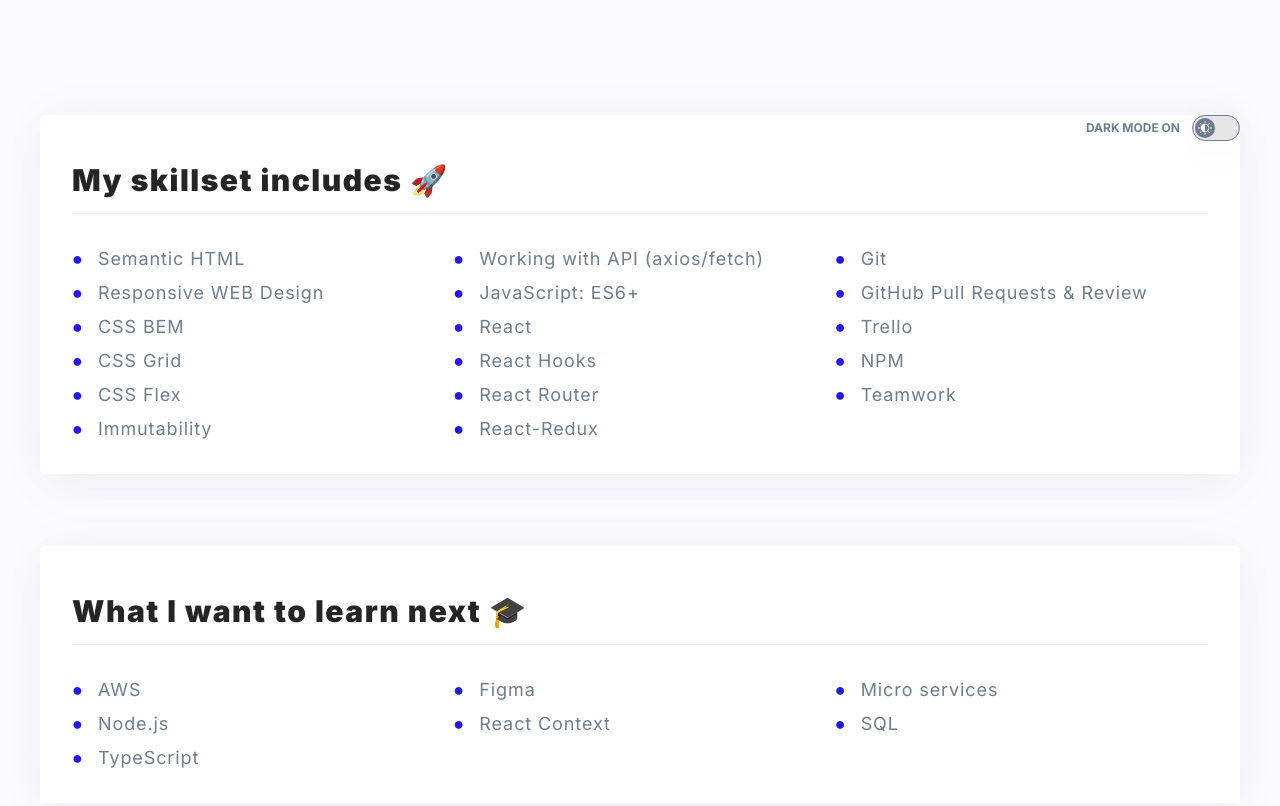
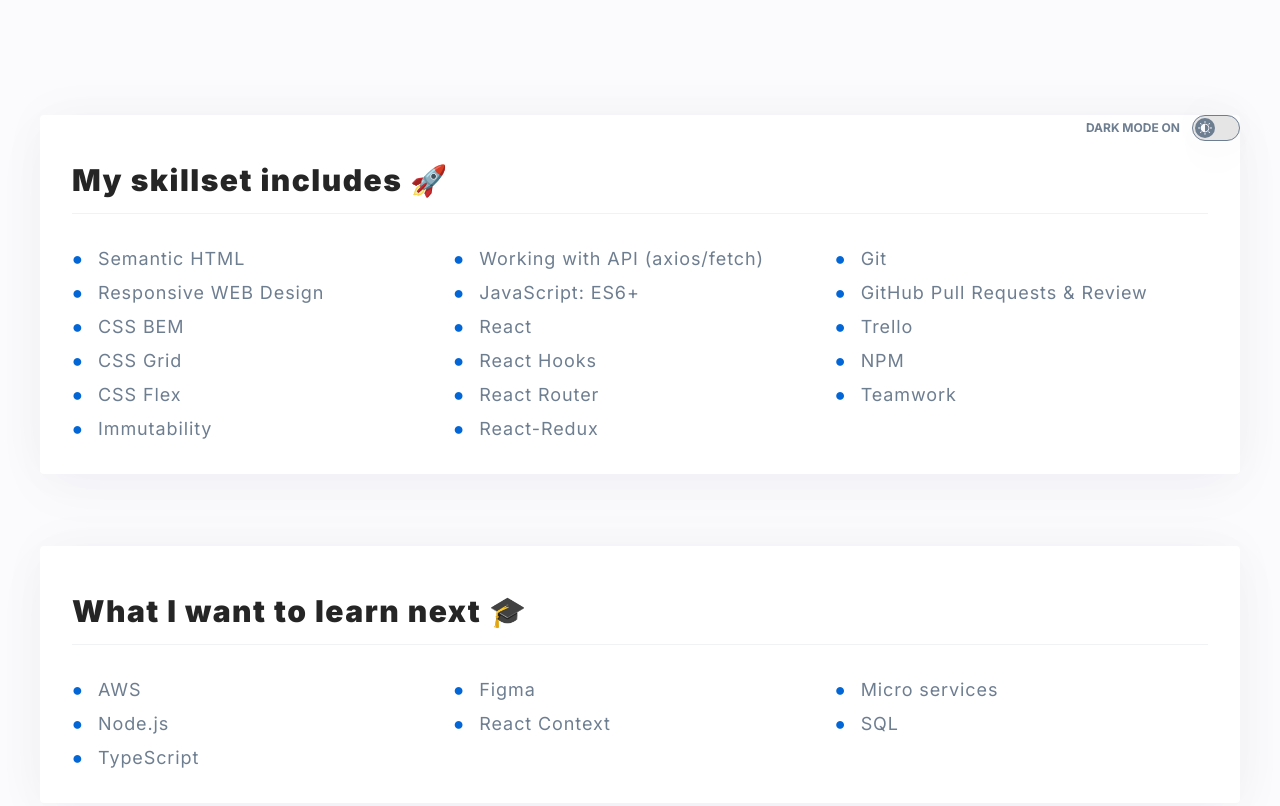
Before and after one commit to kraviecdev/pk-personal-homepage, a React (Create React App) app: page / in a window 1280 px wide. Shown: the top 806 px of the page. Built offline with nearby package versions, Linux system fonts and the light colour scheme.

Commit message:
change button color

```diff
--- a/src/themes/theme.js
+++ b/src/themes/theme.js
@@ -16,7 +16,7 @@ export const lightTheme = {
         mainFont: "#252525",
         secondaryFont: "#6E7E91",
         buttonFont: "#FFFFFF",
-        button: "#2517EB",
+        button: "#0366D6",
         shadow: "#090A3308",
     }
 };
```
